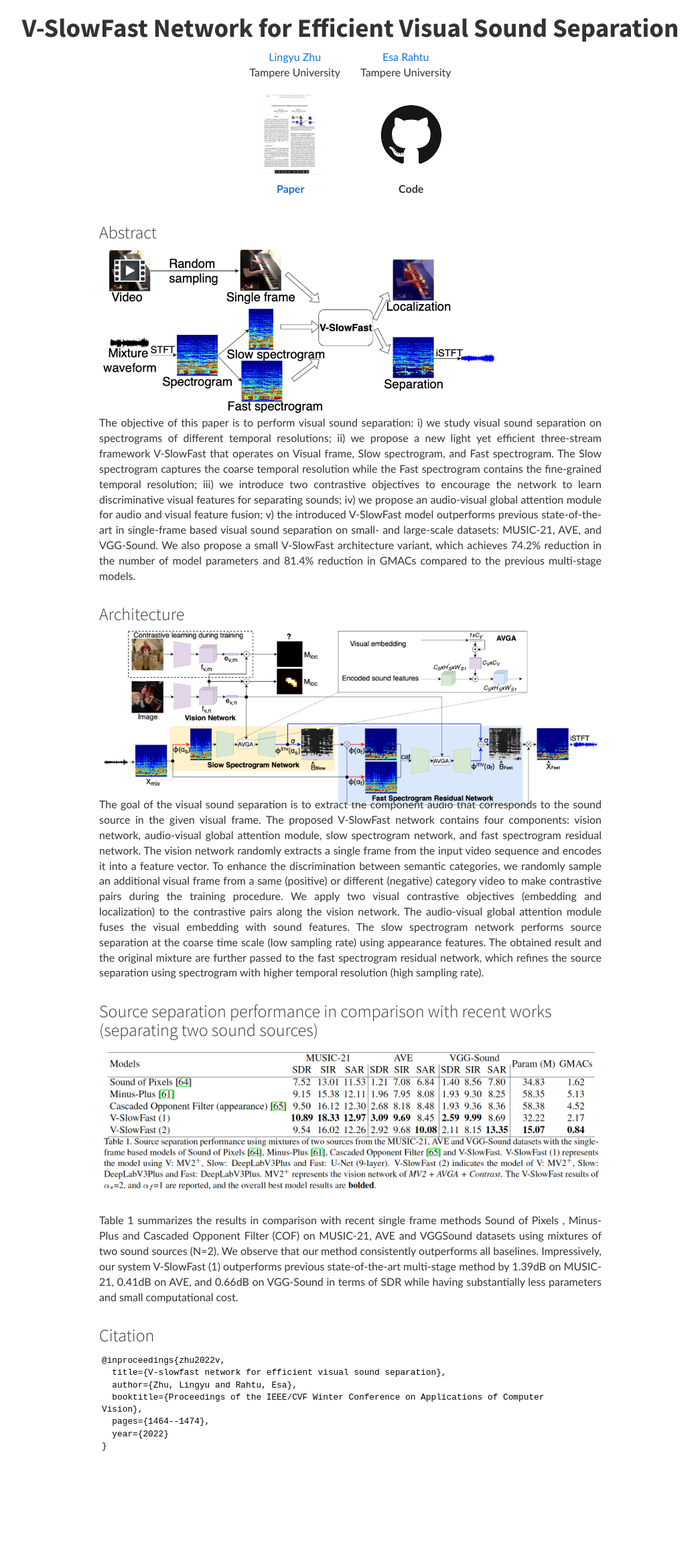
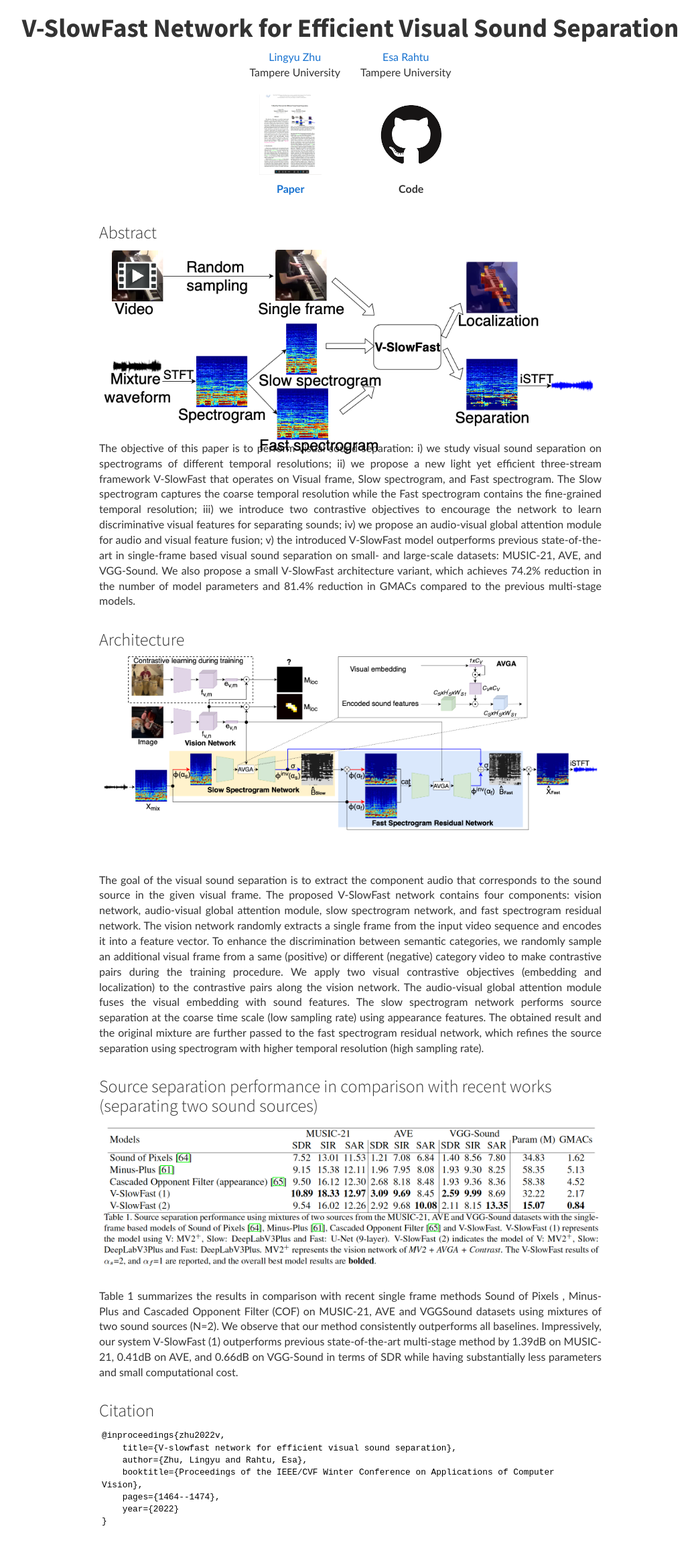
Before and after one commit to ly-zhu/ly-zhu.github.io, a Jekyll site: the page V-SlowFast/index.html, which Jekyll copies as it is, in a window 1280 px wide. Shown: the whole page at 67% size, without its empty margins (117-1159 px from the left). Built offline with Jekyll 4.4.1, drawn with Linux system fonts in a browser that asks for light colours; nearby versions of some CDN libraries; comment, search, counter and statistics services are not loaded; before the commit the page ends 2207 px from its top, so only the background shows below that.

Commit message:
figure size ajustment

```diff
--- a/V-SlowFast/index.html
+++ b/V-SlowFast/index.html
@@ -80,8 +80,8 @@
                     Abstract
                 </h3>
                 <div class="text-center">
-                    <div style="position:relative;padding-top:30%;">
-                        <image src="figures/fig1.png" style="position:absolute;top:0;left:0;width:80%"><br>
+                    <div style="position:relative;padding-top:35%;">
+                        <image src="figures/fig1.png" style="position:absolute;top:0;left:0;width:100%"><br>
                         <p class="text-justify">
                             The objective of this paper is to perform visual sound separation: i) we study visual sound separation on spectrograms of different temporal resolutions; ii) we propose a new light yet efficient three-stream framework V-SlowFast that operates on Visual frame, Slow spectrogram, and Fast spectrogram. The Slow spectrogram captures the coarse temporal resolution while the Fast spectrogram contains the fine-grained temporal resolution; iii) we introduce two contrastive objectives to encourage the network to learn discriminative visual features for separating sounds; iv) we propose an audio-visual global attention module for audio and visual feature fusion; v) the introduced V-SlowFast model outperforms previous state-of-the-art in single-frame based visual sound separation on small- and large-scale datasets: MUSIC-21, AVE, and VGG-Sound. We also propose a small V-SlowFast architecture variant, which achieves 74.2% reduction in the number of model parameters and 81.4% reduction in GMACs compared to the previous multi-stage models.
                         </p>
@@ -96,7 +96,7 @@
                     Architecture
                 </h3>
                 <div class="text-center">
-                    <div style="position:relative;padding-top:30%;">
+                    <div style="position:relative;padding-top:40%;">
                         <image src="figures/overview.png" style="position:absolute;top:0;left:0;width:100%"><br>
                         <p class="text-justify">
                         The goal of the visual sound separation is to extract the component audio that corresponds to the sound source in the given visual frame. The proposed V-SlowFast network contains four components: vision network, audio-visual global attention module, slow spectrogram network, and fast spectrogram residual network. The vision network randomly extracts a single frame from the input video sequence and encodes it into a feature vector. To enhance the discrimination between semantic categories, we randomly sample an additional visual frame from a same (positive) or different (negative) category video to make contrastive pairs during the training procedure. We apply two visual contrastive objectives (embedding and localization) to the contrastive pairs along the vision network. The audio-visual global attention module fuses the visual embedding with sound features. The slow spectrogram network performs source separation at the coarse time scale (low sampling rate) using appearance features. The obtained result and the original mixture are further passed to the fast spectrogram residual network, which refines the source separation using spectrogram with higher temporal resolution (high sampling rate).
@@ -131,11 +131,11 @@
                 <div class="form-group col-md-15 col-md-offset-0">
                     <textarea id="bibtex" class="form-control" readonly>
 @inproceedings{zhu2022v,
-  title={V-slowfast network for efficient visual sound separation},
-  author={Zhu, Lingyu and Rahtu, Esa},
-  booktitle={Proceedings of the IEEE/CVF Winter Conference on Applications of Computer Vision},
-  pages={1464--1474},
-  year={2022}
+    title={V-slowfast network for efficient visual sound separation},
+    author={Zhu, Lingyu and Rahtu, Esa},
+    booktitle={Proceedings of the IEEE/CVF Winter Conference on Applications of Computer Vision},
+    pages={1464--1474},
+    year={2022}
 }
                 </textarea>
                 </div>
--- a/leveraging-category-information-for-single-frame-visual-sound-source-separation/index.html
+++ b/leveraging-category-information-for-single-frame-visual-sound-source-separation/index.html
@@ -5,7 +5,7 @@
     <meta charset="UTF-8">
     <meta http-equiv="x-ua-compatible" content="ie=edge">
 
-    <title><leveraging-category-information-for-single-frame-visual-sound-source-separation/title>
+    <title>leveraging-category-information-for-single-frame-visual-sound-source-separation</title>
 
     <meta name="description" content="">
     <meta name="viewport" content="width=device-width, initial-scale=1">
--- a/self-supervised-motion-representations/index.html
+++ b/self-supervised-motion-representations/index.html
@@ -88,7 +88,7 @@
                     The overall architecture of the proposed Appearance and Motion network (AMnet)
                 </h3>
                 <div class="text-center">
-                    <div style="position:relative;padding-top:30%;">
+                    <div style="position:relative;padding-top:60%;">
                         <img src='figures/overview.png' style="position:absolute;top:0;left:0;width:100%"><br>
                         <p class="text-justify">
                             The overall architecture of the proposed Appearance and Motion network (AMnet). The Audio-Appearance stage encodes a video keyframe and a mixture audio spectrogram into an appearance feature vector and a spectrum feature volume, respectively. These are subsequently fused by calculating a weighted sum of spectrum features using appearance features as weights. The result is further converted to a binary mask and multiplied with the input spectrogram to produce the separated output. The Audio-Motion stage again encodes the spectrograms and the video sequence into feature representations. These are fused with the proposed Audio-Motion Transformer module, decoded, and passed to produce a refined mask, which is multiplied with the input mixture spectrogram to produce the final output.
@@ -166,7 +166,7 @@
                     Sound Source Separation Results
                 </h3>
                 <div class="text-center">
-                    <div style="position:relative;padding-top:303030303030303030303030303030303030303030303030303030303030%;">
+                    <div style="position:relative;padding-top:30%;">
                         <img src='figures/sep_diff_MUSIC21.png' style="position:absolute;top:0;left:0;width:100%"><br>
                     </div>
                 </div>
```
